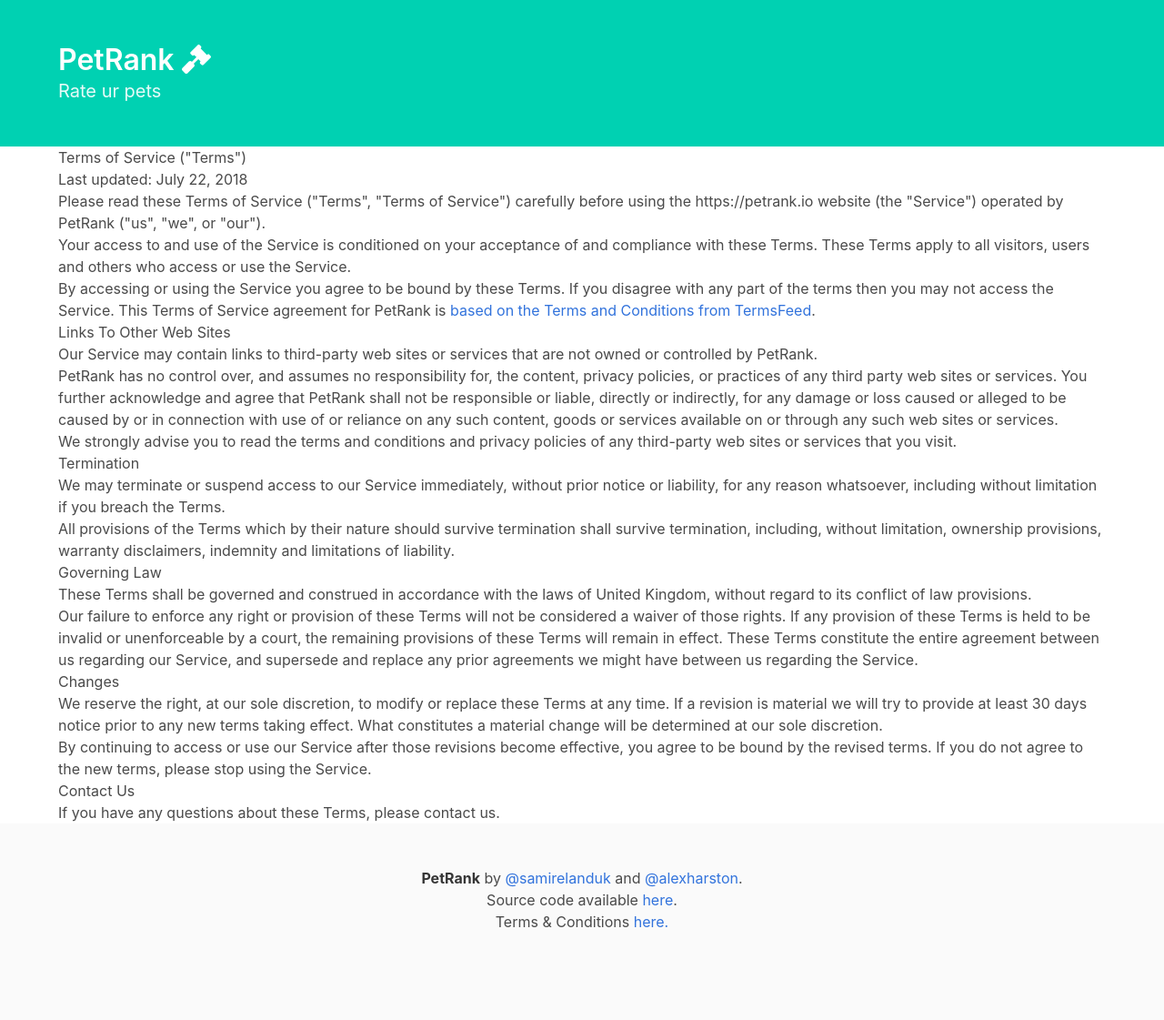
After one commit to lovevn/petrank, a Django app: template core/templates/terms.html in a window 1280 px wide. The commit adds this page. Shown: the whole page at 91% size. Run offline with Django 3.2, Linux system fonts and the light colour scheme; the template is opened without the code that fills it, so the values that code supplies are empty; some libraries are stand-ins or nearby versions.

Commit message:
terms and image upload

```diff
--- a/core/settings.py
+++ b/core/settings.py
@@ -33,6 +33,8 @@
 
 STATIC_URL = "/static/"
 STATIC_ROOT = os.path.abspath(os.path.join(BASE_DIR, "../static"))
+MEDIA_ROOT = os.path.join(BASE_DIR, "media")
+MEDIA_URL = "media/"
 
 TEMPLATES = [{
  "BACKEND": "django.template.backends.django.DjangoTemplates",
--- a/core/static/css/main.css
+++ b/core/static/css/main.css
@@ -1,4 +1,8 @@
-img {
+figure img {
+    cursor: pointer;
+}
+
+tr {
     cursor: pointer;
 }
 
@@ -10,3 +14,10 @@
     background-position: center;
     -webkit-display: none;
 }
+
+h2.title {
+    font-size: 110%;
+    font-weight: bold;
+    text-align: center;
+    margin-top: 50px;
+}
--- a/core/templates/base.html
+++ b/core/templates/base.html
@@ -39,6 +39,7 @@
                 <p>Source code available
                 <a href="https://www.github.com/alexharston/petrank" target="_blank">here</a>.</p>
             </p>
+            <p>Terms & Conditions <a href="terms/">here.</a></p>
     </footer>
 </body>
 
--- /dev/null
+++ b/core/templates/terms.html
@@ -0,0 +1,71 @@
+{% extends "base.html" %}
+
+{% block main %}
+<section>
+    <div class="container">
+        <h1>Terms of Service ("Terms")</h1>
+
+
+        <p>Last updated: July 22, 2018</p>
+
+
+        <p>Please read these Terms of Service ("Terms", "Terms of Service") carefully before using the https://petrank.io website (the
+            "Service") operated by PetRank ("us", "we", or "our").</p>
+
+        <p>Your access to and use of the Service is conditioned on your acceptance of and compliance with these Terms. These Terms apply
+            to all visitors, users and others who access or use the Service.</p>
+
+        <p>By accessing or using the Service you agree to be bound by these Terms. If you disagree with any part of the terms then you
+            may not access the Service. This Terms of Service agreement for PetRank is
+            <a href="https://termsfeed.com/terms-conditions/generator/">based on the Terms and Conditions from TermsFeed</a>.</p>
+
+        <h2>Links To Other Web Sites</h2>
+
+        <p>Our Service may contain links to third-party web sites or services that are not owned or controlled by PetRank.</p>
+
+        <p>PetRank has no control over, and assumes no responsibility for, the content, privacy policies, or practices of any third
+            party web sites or services. You further acknowledge and agree that PetRank shall not be responsible or liable, directly
+            or indirectly, for any damage or loss caused or alleged to be caused by or in connection with use of or reliance on any
+            such content, goods or services available on or through any such web sites or services.</p>
+
+        <p>We strongly advise you to read the terms and conditions and privacy policies of any third-party web sites or services that
+            you visit.</p>
+
+
+        <h2>Termination</h2>
+
+        <p>We may terminate or suspend access to our Service immediately, without prior notice or liability, for any reason whatsoever,
+            including without limitation if you breach the Terms.</p>
+
+        <p>All provisions of the Terms which by their nature should survive termination shall survive termination, including, without
+            limitation, ownership provisions, warranty disclaimers, indemnity and limitations of liability.</p>
+
+
+
+        <h2>Governing Law</h2>
+
+        <p>These Terms shall be governed and construed in accordance with the laws of United Kingdom, without regard to its conflict
+            of law provisions.</p>
+
+        <p>Our failure to enforce any right or provision of these Terms will not be considered a waiver of those rights. If any provision
+            of these Terms is held to be invalid or unenforceable by a court, the remaining provisions of these Terms will remain
+            in effect. These Terms constitute the entire agreement between us regarding our Service, and supersede and replace any
+            prior agreements we might have between us regarding the Service.</p>
+
+
+        <h2>Changes</h2>
+
+        <p>We reserve the right, at our sole discretion, to modify or replace these Terms at any time. If a revision is material we
+            will try to provide at least 30 days notice prior to any new terms taking effect. What constitutes a material change
+            will be determined at our sole discretion.</p>
+
+        <p>By continuing to access or use our Service after those revisions become effective, you agree to be bound by the revised terms.
+            If you do not agree to the new terms, please stop using the Service.</p>
+
+
+        <h2>Contact Us</h2>
+
+        <p>If you have any questions about these Terms, please contact us.</p>
+    </div>
+</section>
+{% endblock %}
--- a/pets/models.py
+++ b/pets/models.py
@@ -9,7 +9,7 @@
     class Meta:
         db_table = "pets"
 
-    url = models.URLField(unique=True)
+    mediafile = models.FileField()
     species = models.CharField(
      max_length=16,
      choices=(("PUSS", "Cat"), ("DOGGO", "Dog")),
--- a/pets/templates/pets.html
+++ b/pets/templates/pets.html
@@ -4,18 +4,16 @@
 
 <div class="container">
     {% for list in lists %}
-        <h2 class"title is-3">{{ list.1 }}</h2>
+        <h2 class="title">{{ list.1 }}</h2>
         <table class="table is-striped is-hoverable is-fullwidth is-centered">
             <thead>
                 <tr>
-                    <th>Species</th>
                     <th>Rank</th>
                     <th>ELO rating</th>
                 </tr>
             </thead>
             {% for pet in list.0 %}
                     <tr class="is-clickable" data-href="/pets/{{ pet.id }}/">
-                            <td >{{ pet.species }}</td>
                             <td>{{ forloop.counter }}</td>
                             <td>{{ pet.elo_rating }}</td>
                     </tr>
@@ -27,10 +25,8 @@
 <script>
     $(document).ready(function() {
         $(".is-clickable").click(function() {
-            console.log(this)
             window.location = $(this).data("href");
         });
-        console.log("run");
     });
 </script>
 
```
Also changed, not shown: core/templates/home.html (+12 -4 lines), core/urls.py (+7 -1 lines), core/views.py (+15 -5 lines), media/animal-pet-cute-615369.jpg (added), media/animal-pet-cute-615369_1.jpg (added), pets/migrations/0001_initial.py, pets/migrations/0002_auto_20180721_1617.py (deleted), pets/migrations/0003_auto_20180722_0547.py (deleted), pets/migrations/0004_petsnapshot.py (deleted), 1 other file.
